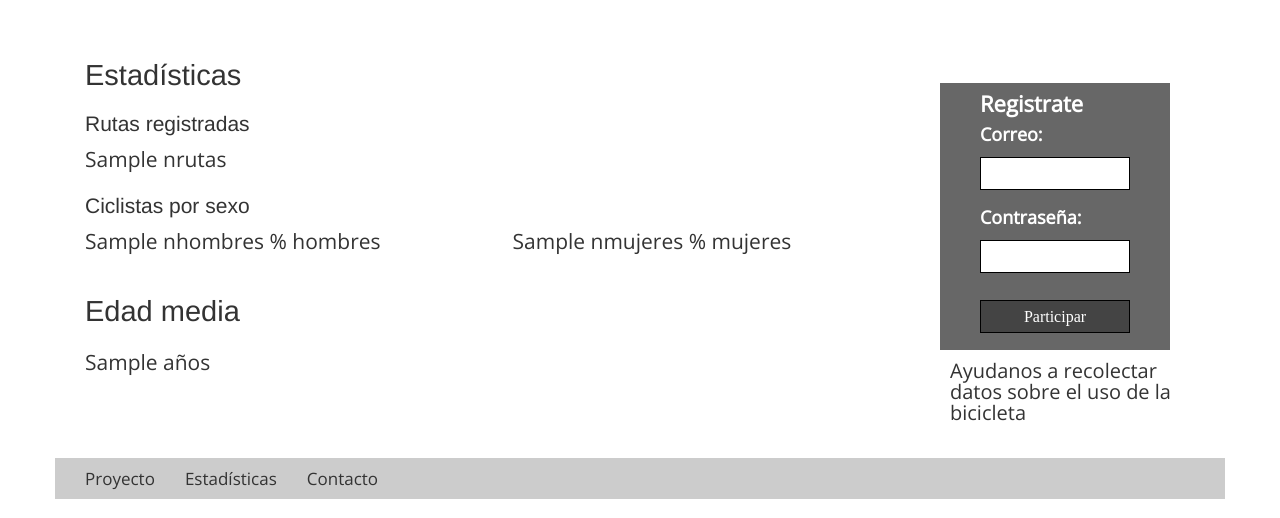
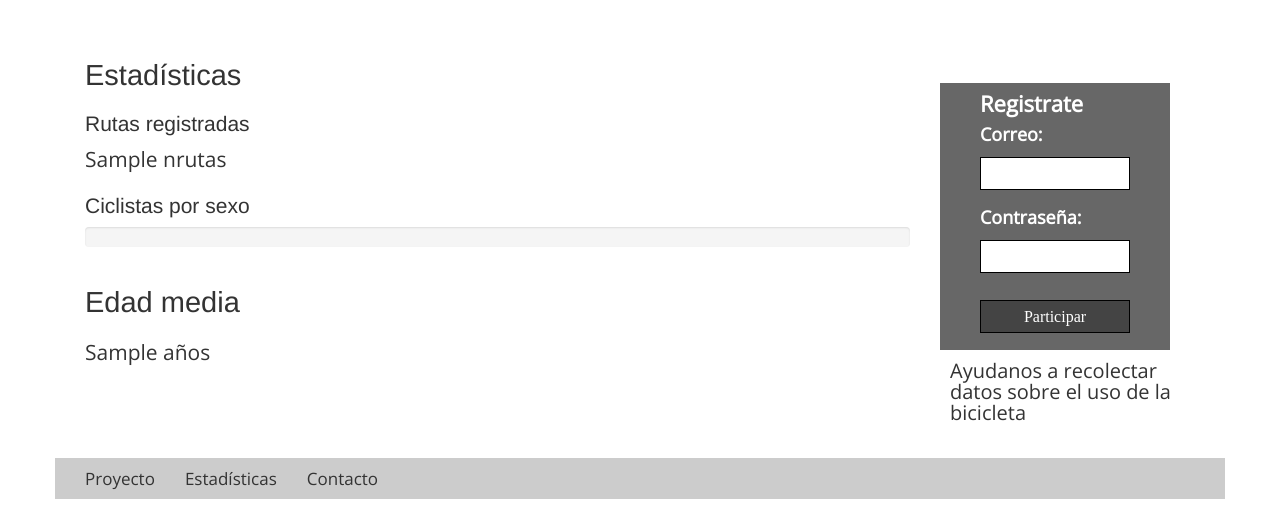
Before and after one commit to categulario/Bicitacora, a Django app: template xbapp/templates/xbapp/estadisticas.html in a window 1280 px wide. Shown: the part 282-800 px from the top of the page. Run offline with Django 3.2, Linux system fonts and the light colour scheme; the template is opened without the code that fills it: most values are stand-ins (such as "Sample title", 1, 10 or a date in 2020); parts of the project's set-up code (start-up, migrations or seed data) failed here and were passed over; some web fonts are replaced.

Commit message:
Estadisticas

```diff
--- a/xbapp/templates/xbapp/estadisticas.html
+++ b/xbapp/templates/xbapp/estadisticas.html
@@ -8,11 +8,15 @@
 	<p class="lead">{{ nrutas }}</p>
 	<h2>Ciclistas por sexo</h2>
 	<div class="row">
-		<div class="col-md-6">
-			<p class="lead">{{ nhombres }} % hombres</p>
-		</div>
-		<div class="col-md-6">
-			<p class="lead">{{ nmujeres }} % mujeres</p>
+		<div class="col-md-12">
+			<div class="progress">
+  				<div class="progress-bar progress-bar-success" style="width: {{ nhombres }}%">
+    				<span class="sr-only">{{ nhombres }} % hombres </span>
+  				</div>
+  				<div class="progress-bar progress-bar-warning" style="width: {{ nmujeres }}%">
+    				<span class="sr-only">{{ nmujeres }} % mujeres/span>
+  				</div>
+			</div>
 		</div>
 	</div>
 	<h1>Edad media</h1>
```
